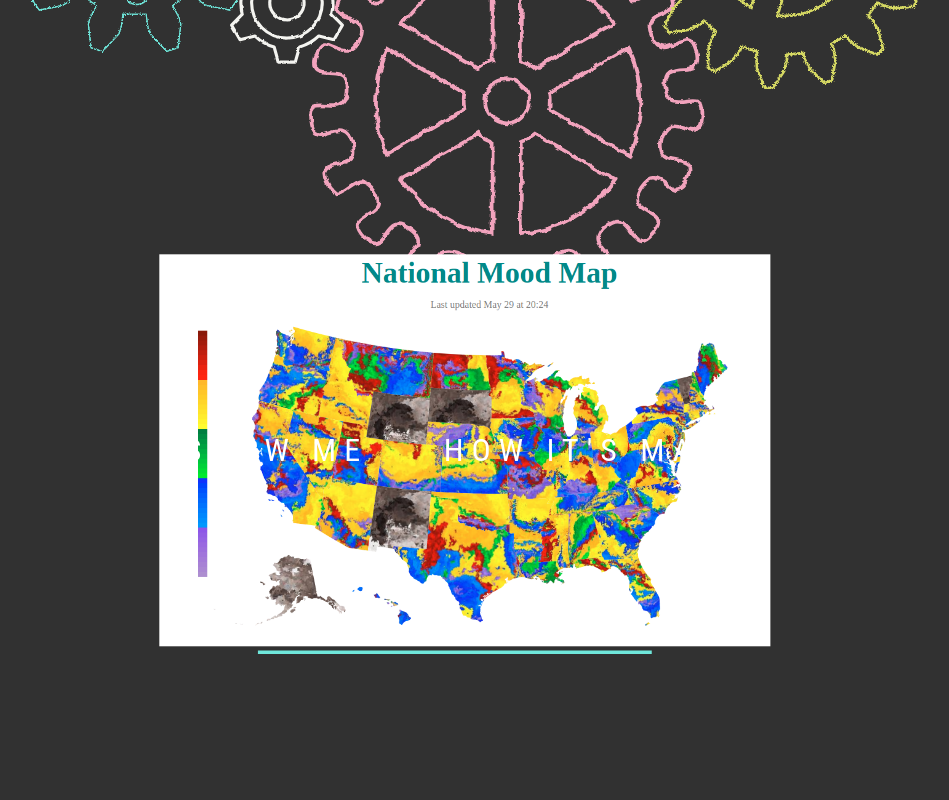
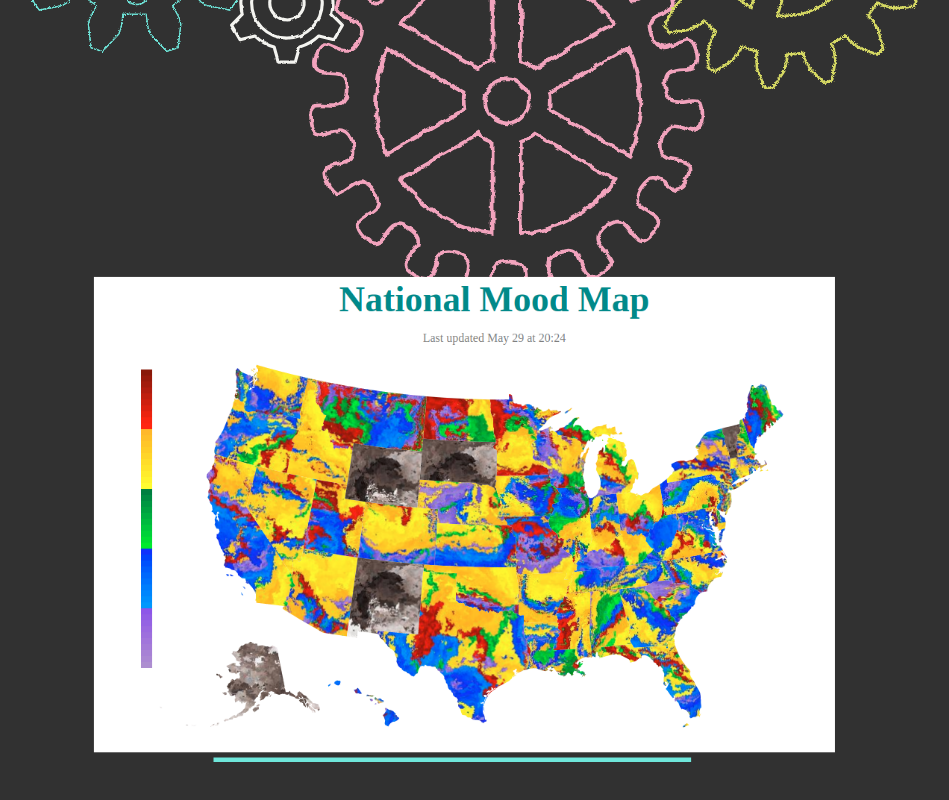
Before and after one commit to ivtpz/stories-in-code, a React (Create React App) app: page / in a window 1280 px wide. Shown: the part 508-1308 px from the top of the page, without its empty margins (173-1122 px from the left). Built offline with nearby package versions, Linux system fonts and the light colour scheme.

Commit message:
Style overlayed text

```diff
--- a/src/components/Preview.js
+++ b/src/components/Preview.js
@@ -6,8 +6,9 @@ import { colors } from '../colors';
 
 const styles = {
   container: {
-    width: '50%',
-    position: 'relative'
+    flexBasis: 500,
+    position: 'relative',
+    margin: 20
   },
   svgBox: {
     width: '100%',
@@ -39,12 +40,25 @@ const styles = {
     width: '100%',
     height: '100%'
   },
+  textContainer: {
+    flex: 1,
+    display: 'flex',
+    justifyContent: 'center',
+    flexDirection: 'column',
+    color: '#fff',
+    padding: 10,
+    height: '100%',
+    ':hover': {
+      color: colors.turquoiseChalk,
+      cursor: 'pointer'
+    }
+  },
   text: {
     fontFamily: 'Roboto Condensed',
     fontSize: 32,
-    lineHeight: 32,
     letterSpacing: 8,
-    color: '#fff'
+    textAlign: 'center',
+    transition: 'color .5s'
   },
   line: {
     stroke: 'white',
@@ -67,13 +81,6 @@ type State = {
   hovered: boolean
 };
 
-const Overlay = () => (
-  <div style={styles.overlay}>
-    <div style={styles.text}>SHOW ME</div>
-    <div style={styles.text}>HOW IT'S MADE</div>
-  </div>
-);
-
 class Preview extends Component<Props, State> {
   state = {
     hovered: false
@@ -86,7 +93,20 @@ class Preview extends Component<Props, State> {
         onMouseEnter={() => this.setState({ hovered: true })}
         onMouseLeave={() => this.setState({ hovered: false })}
       >
-        <Overlay />
+        {this.state.hovered && (
+          <div style={styles.overlay}>
+            <div key="show_me_cont" style={styles.textContainer}>
+              <div key="show_me" style={styles.text}>
+                SHOW ME
+              </div>
+            </div>
+            <div key="how_its_made_cont" style={styles.textContainer}>
+              <div key="how_its_made" style={styles.text}>
+                HOW IT'S MADE
+              </div>
+            </div>
+          </div>
+        )}
         <svg viewBox="-20 -20 1040 670" style={styles.svgBox}>
           <image xlinkHref={testImage} />
           <rect
```
